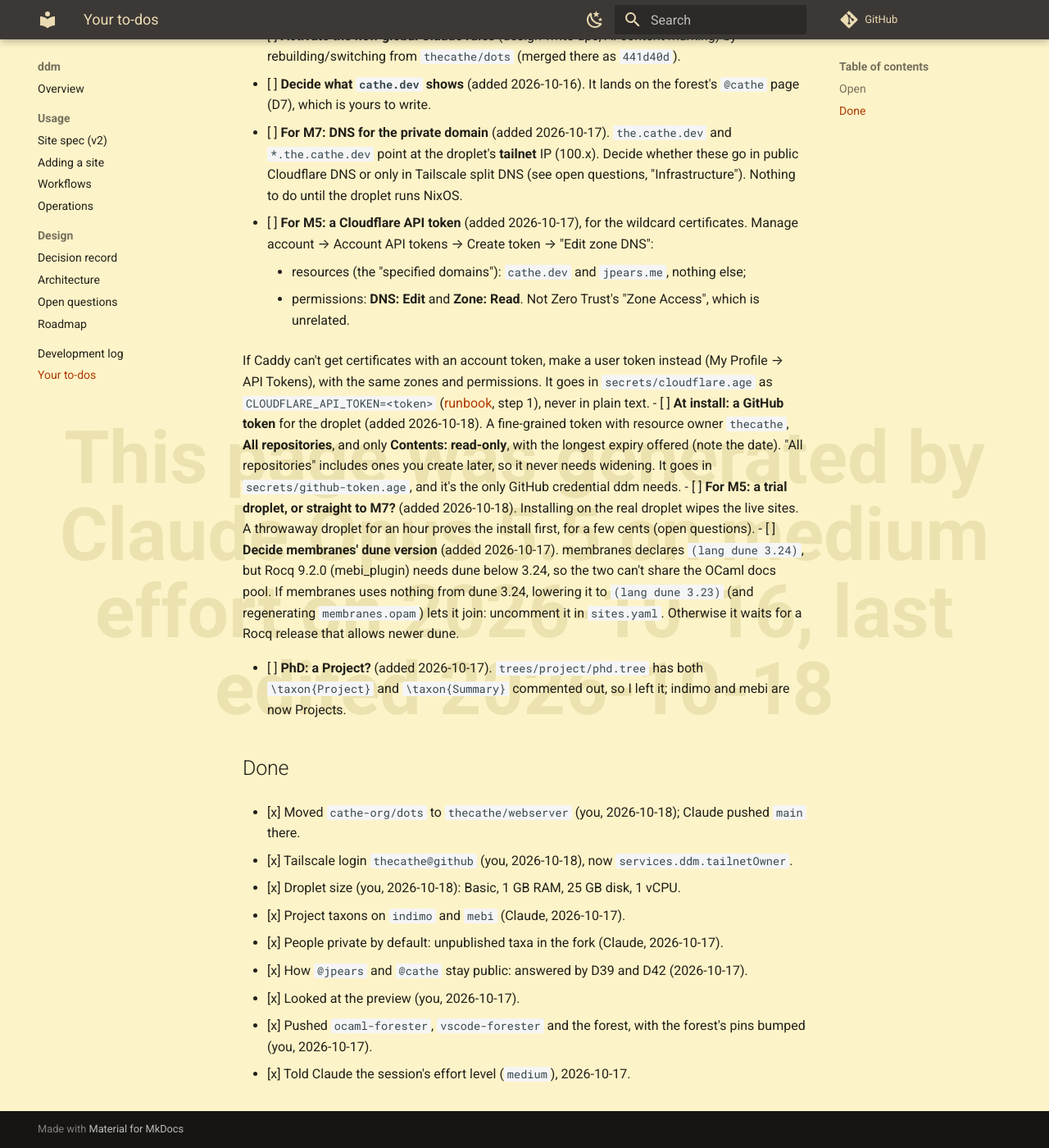
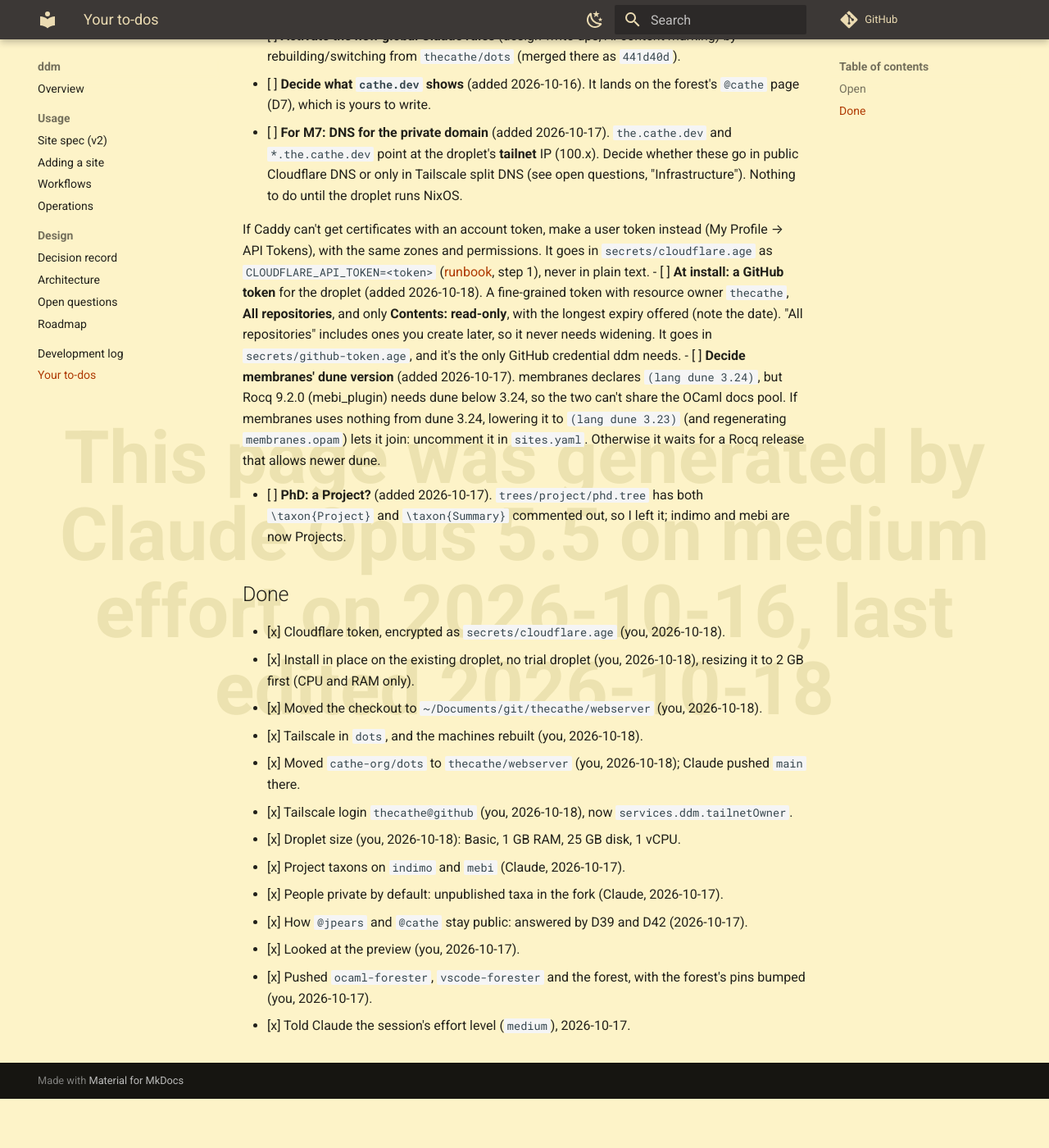
Before and after one commit to thecathe/webserver, an MkDocs documentation site: the page built from docs/tasks.md, in a window 1280 px wide and 1400 px high, scrolled down 655 px. Shown: the whole window at 82% size. Built offline with MkDocs 1.6.1 and Material for MkDocs 9.7.7, drawn with Linux system fonts in a browser that asks for light colours; comment, search, counter and statistics services are not loaded; after the commit the page ends 1995 px from its top, so only the background shows below that.

Commit message:
docs: ready to install; your finished to-dos
Co-Authored-By: Claude Opus 5.5 <noreply@anthropic.com>

```diff
--- a/docs/tasks.md
+++ b/docs/tasks.md
@@ -30,10 +30,6 @@ moving it to **Done** with a date. Claude adds to this page whenever work leaves
 - [ ] **For M7: DNS for the private domain** (added 2026-10-17). `the.cathe.dev` and `*.the.cathe.dev` point at
   the droplet's **tailnet** IP (100.x). Decide whether these go in public Cloudflare DNS or only in Tailscale split
   DNS (see open questions, "Infrastructure"). Nothing to do until the droplet runs NixOS.
-- [ ] **For M5: a Cloudflare API token** (added 2026-10-17), for the wildcard certificates. Manage account →
-  Account API tokens → Create token → "Edit zone DNS":
-    - resources (the "specified domains"): `cathe.dev` and `jpears.me`, nothing else;
-    - permissions: **DNS: Edit** and **Zone: Read**. Not Zero Trust's "Zone Access", which is unrelated.
 
   If Caddy can't get certificates with an account token, make a user token instead (My Profile → API Tokens), with
   the same zones and permissions. It goes in `secrets/cloudflare.age` as `CLOUDFLARE_API_TOKEN=<token>`
@@ -42,8 +38,6 @@ moving it to **Done** with a date. Claude adds to this page whenever work leaves
   `thecathe`, **All repositories**, and only **Contents: read-only**, with the longest expiry offered (note the
   date). "All repositories" includes ones you create later, so it never needs widening. It goes in
   `secrets/github-token.age`, and it's the only GitHub credential ddm needs.
-- [ ] **For M5: a trial droplet, or straight to M7?** (added 2026-10-18). Installing on the real droplet wipes the
-  live sites. A throwaway droplet for an hour proves the install first, for a few cents (open questions).
 - [ ] **Decide membranes' dune version** (added 2026-10-17). membranes declares `(lang dune 3.24)`, but Rocq 9.2.0
   (mebi_plugin) needs dune below 3.24, so the two can't share the OCaml docs pool. If membranes uses nothing from
   dune 3.24, lowering it to `(lang dune 3.23)` (and regenerating `membranes.opam`) lets it join: uncomment it in
@@ -53,6 +47,11 @@ moving it to **Done** with a date. Claude adds to this page whenever work leaves
   `\taxon{Summary}` commented out, so I left it; indimo and mebi are now Projects.
 
 ## Done
+
+- [x] Cloudflare token, encrypted as `secrets/cloudflare.age` (you, 2026-10-18).
+- [x] Install in place on the existing droplet, no trial droplet (you, 2026-10-18), resizing it to 2 GB first (CPU and RAM only).
+- [x] Moved the checkout to `~/Documents/git/thecathe/webserver` (you, 2026-10-18).
+- [x] Tailscale in `dots`, and the machines rebuilt (you, 2026-10-18).
 
 - [x] Moved `cathe-org/dots` to `thecathe/webserver` (you, 2026-10-18); Claude pushed `main` there.
 
```
Also changed, not shown: DEVELOPMENT.md (+17 -0 lines), docs/design/open-questions.md (+2 -3 lines), docs/design/roadmap.md (+3 -3 lines).
